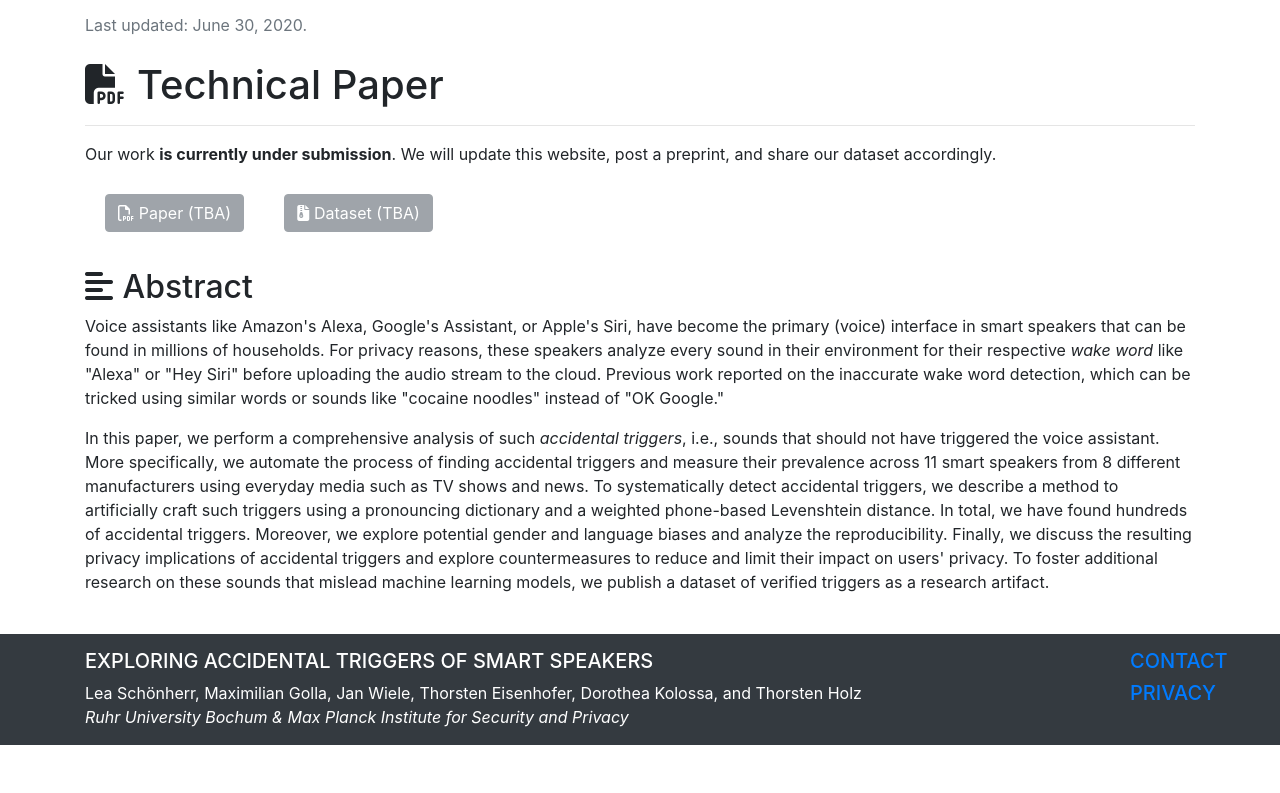
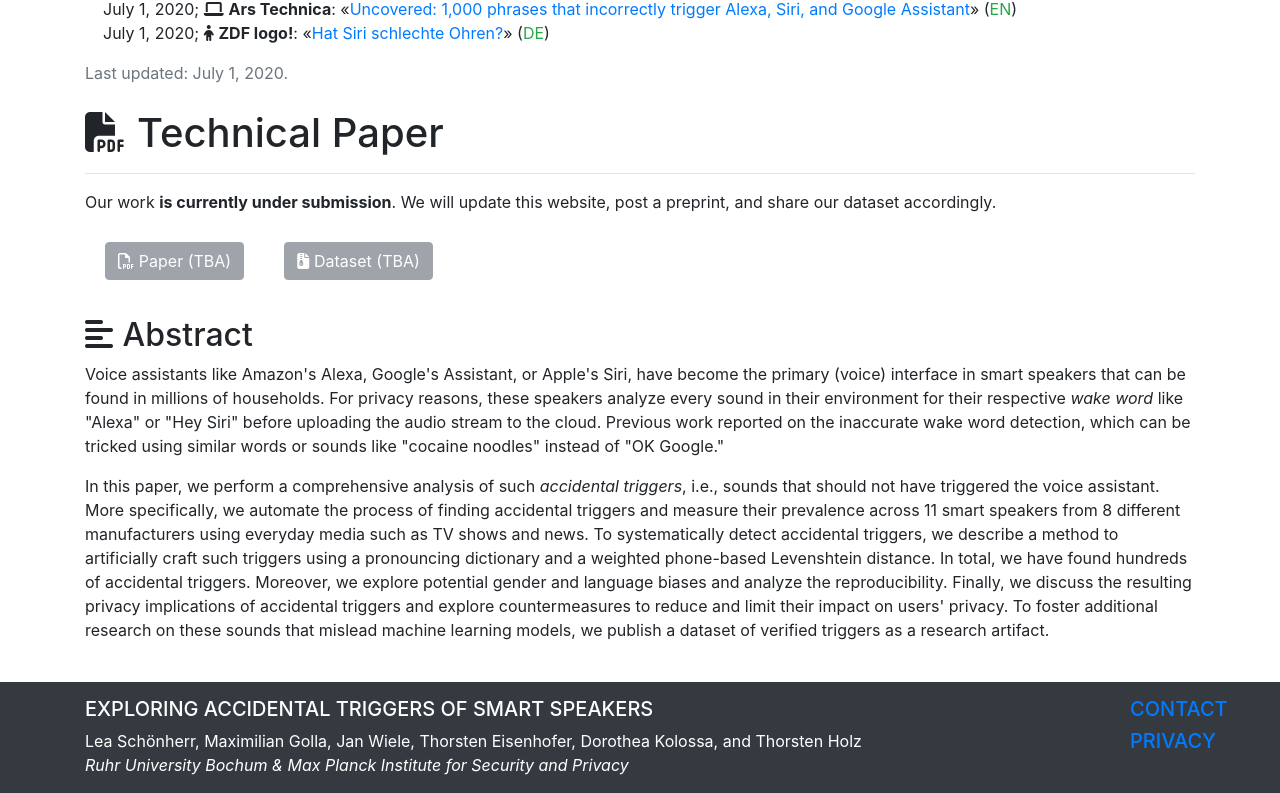
Before and after one commit to unacceptable-privacy/unacceptable-privacy.github.io, a plain HTML site: page index.html in a window 1280 px wide. Shown: the part 4705-5498 px from the top of the page. Before the commit the page ends 5450 px from the top, so only its background shows below. Drawn offline with Linux system fonts and the light colour scheme.

Commit message:
More news

```diff
--- a/index.html
+++ b/index.html
@@ -522,8 +522,10 @@
                 <li>June 30, 2020; <i class="fas fa-laptop"></i><b>tagesschau.de</b>: &laquo;<a class="text-primary" href="https://www.tagesschau.de/investigativ/ndr/smart-speaker-101.html" target="_blank">Die lauschenden Lautsprecher</a>&raquo; (<span class="text-success">DE</span>)</li>
                 <li>June 30, 2020; <i class="fab fa-youtube"></i><b>Tagesschau</b>: &laquo;<a class="text-primary" href="https://www.tagesschau.de/multimedia/video/video-723059.html" target="_blank">Datenschützer warnen: Fehlerhaft aktivierte Smart Speaker</a>&raquo; (<span class="text-success">DE</span>)</li>
                 <li>June 30, 2020; <i class="fab fa-youtube"></i><b>Tagesthemen</b>: &laquo;<a class="text-primary" href="https://www.tagesschau.de/multimedia/video/video-723205.html" target="_blank">Sprachassistenten hören mit</a>&raquo; (<span class="text-success">DE</span>)</li>
+                <li>&nbsp;&nbsp;&nbsp;&nbsp;July 1, 2020; <i class="fas fa-laptop"></i><b>Ars Technica</b>: &laquo;<a class="text-primary" href="https://arstechnica.com/information-technology/2020/07/uncovered-1000-phrases-that-incorrectly-trigger-alexa-siri-and-google-assistant/" target="_blank">Uncovered: 1,000 phrases that incorrectly trigger Alexa, Siri, and Google Assistant</a>&raquo; (<span class="text-success">EN</span>)</li>
+                <li>&nbsp;&nbsp;&nbsp;&nbsp;July 1, 2020; <i class="fas fa-child"></i><b>ZDF logo!</b>: &laquo;<a class="text-primary" href="https://www.zdf.de/kinder/logo/alexa-siri-lautsprecher-mithoeren-100.html" target="_blank">Hat Siri schlechte Ohren?</a>&raquo; (<span class="text-success">DE</span>)</li>
             </ul>
-            <span class="text-muted">Last updated: June 30, 2020.</span>
+            <span class="text-muted">Last updated: July 1, 2020.</span>
         </div>
         <!-- end in-the-media -->
         <br>
```
